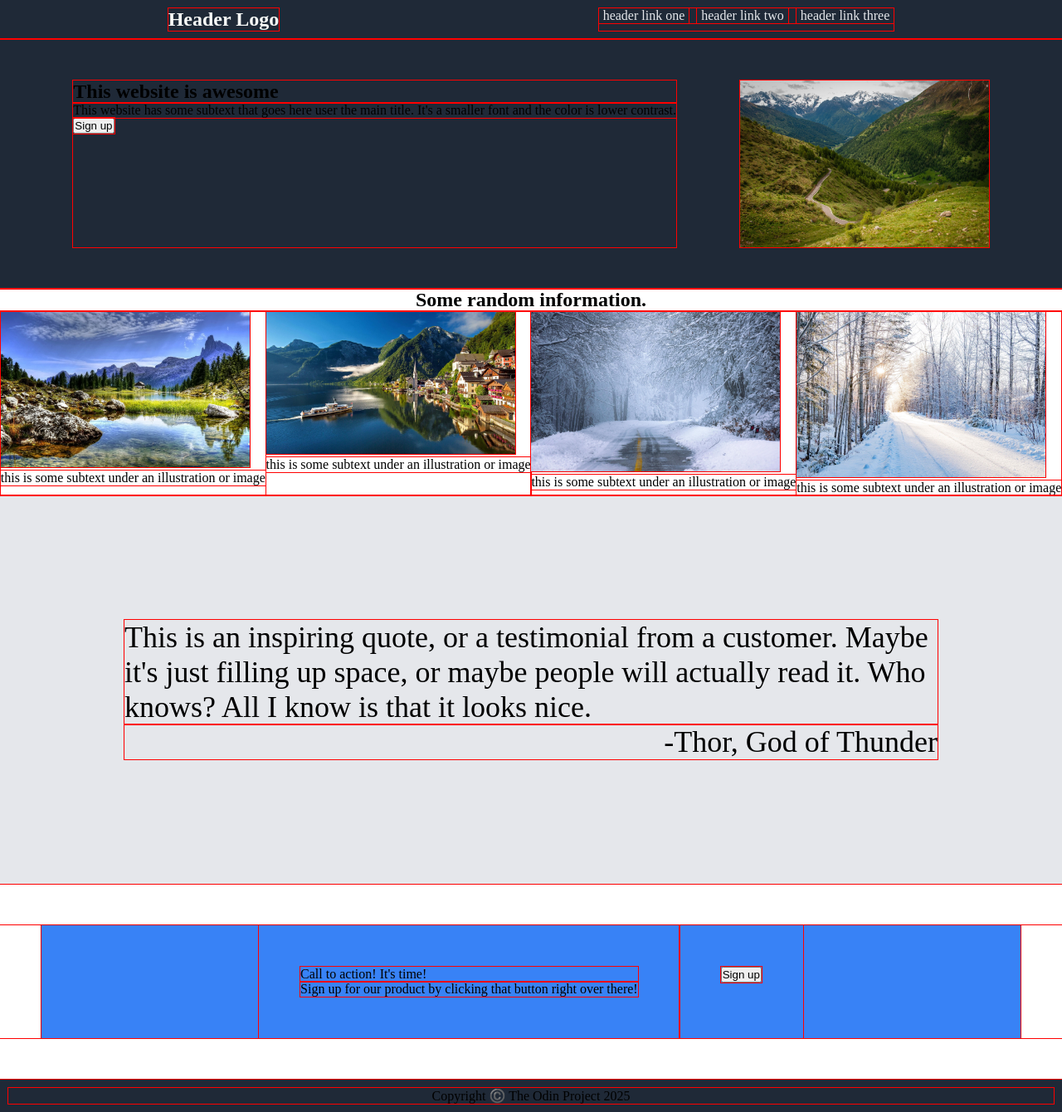
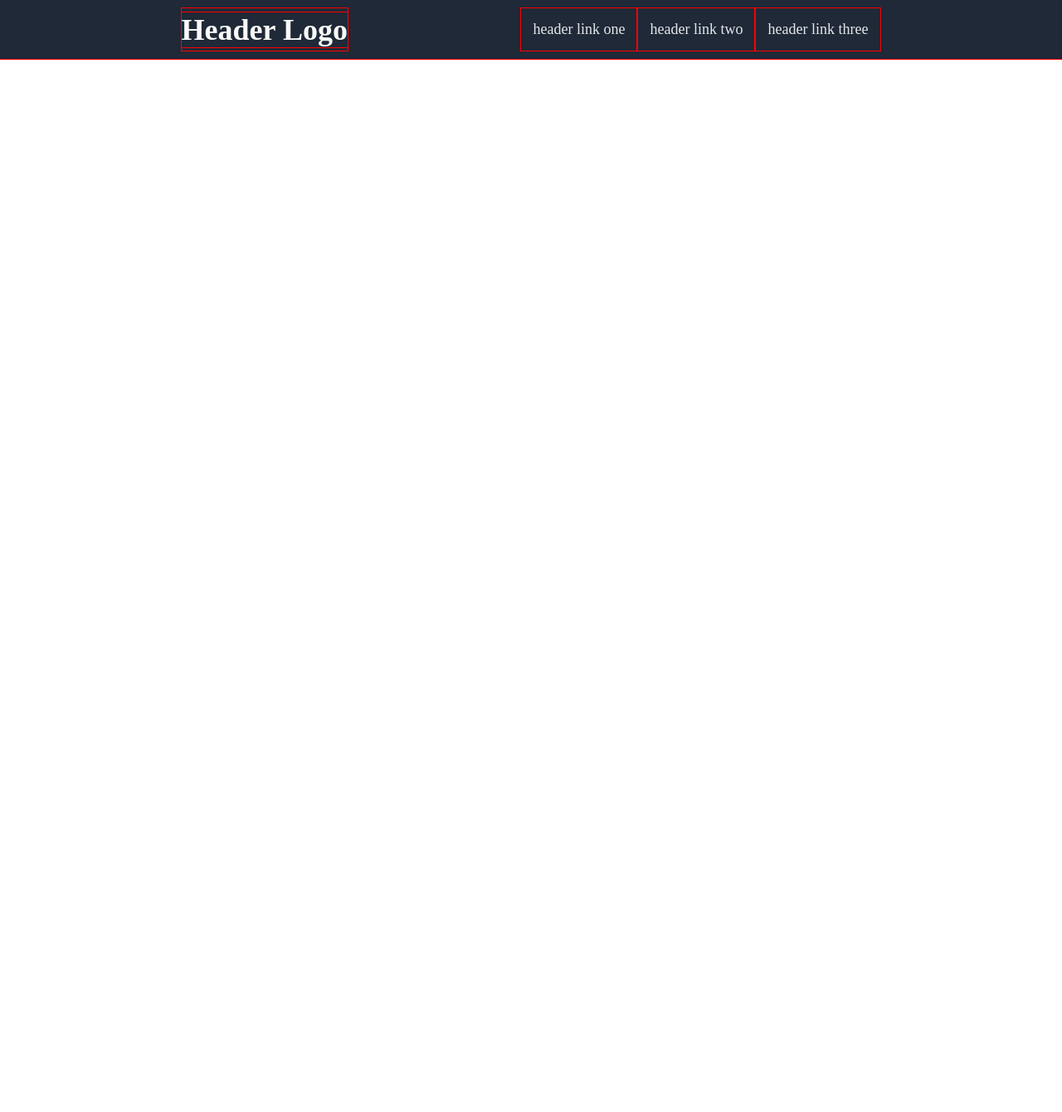
Before and after one commit to SoraK93/landing-page-project, a plain HTML site: page index.html in a window 1280 px wide. Shown: the whole page at 83% size. After the commit the page ends 800 px from the top, so only its background shows below. Drawn offline with Linux system fonts and the light colour scheme.

Commit message:
MINOR MODIFICATION TO INDEX.HTML, NAV STYLE UPDATE

```diff
--- a/css/style.css
+++ b/css/style.css
@@ -1,93 +1,32 @@
-:root{
-    --dark-background-color: #1F2937;
-    --white-text: #F9FAF8;
-    --light-grey-background-color: #E5E7EB;
-    --button-color: #3882F6;
-    --dark-text-color: #1F2937;
-}
+@import url('https://fonts.googleapis.com/css2?family=Roboto:ital,wght@0,100..900;1,100..900&display=swap');
+@import './utility.css';
+
 *{
     margin: 0;
     padding: 0;
     box-sizing: border-box;
     outline: 1px solid red;
+    font-family: "robote";
 }
 
-/* NavBar */
-li{
-    list-style-type: none;
-}
+/* Nav Section */
 .nav{
-    background-color: var(--dark-background-color);
+    display: flex;
+    justify-content: space-evenly;
     padding: 10px;
-    display: flex;
-    justify-content: space-around;
 }
 .nav-header-logo{
-    color: var(--white-text);
+    display: flex;
+    align-items: center;
+}
+.nav-header-links{
+    display: flex;
+    align-items: center;
 }
 .nav-header-links ul{
-    color: var(--light-grey-background-color);
     display: flex;
-    gap: 10px;
 }
-.nav-header-links ul li{
-    padding: 0 5px;
+.nav-header-links li{
+    list-style-type: none;
+    padding: 15px;
 }
-
-/* Intro Section */
-#intro{
-    display: flex;
-    padding: 50px;
-    justify-content: space-around;
-    background-color: var(--dark-background-color);
-}
-
-
-/* Extra Info Section */
-#extra-info h2{
-    text-align: center;
-}
-.info-box{
-    display: flex;
-    justify-content: space-evenly;
-}
-img{
-    width: 300px;
-}
-
-/* Quote Section */
-.quote{
-    background-color: var(--light-grey-background-color);
-    font-size: 36px;
-    padding: 150px;
-}
-.quote p{
-    font-style: "light italic";
-}
-.quote p:nth-child(2){
-    text-align: end;
-}
-
-/* Call-to-action */
-.call-to-action{
-    background-color: var(--button-color);
-    margin: 50px;
-    display: flex;
-    justify-content: center;
-    flex: 1;
-}
-.call-to-action>div{
-    padding: 50px;
-}
-.call-to-action div:nth-child(2){
-    height: auto;
-}
-
-/* footer */
-footer{
-    padding: 10px;
-    background-color: var(--dark-background-color);
-}
-footer p{
-    text-align: center;
-}
--- a/index.html
+++ b/index.html
@@ -8,11 +8,11 @@
   </head>
   <body>
     <header>
-      <nav class="nav">
-        <div class="nav-header-logo">
+      <nav class="nav dark-bg">
+        <div class="nav-header-logo mt-size white-text">
           <h2>Header Logo</h2>
         </div>
-        <div class="nav-header-links">
+        <div class="nav-header-links st-size grey-text">
           <ul>
             <li>header link one</li>
             <li>header link two</li>
@@ -21,17 +21,16 @@
         </div>
       </nav>
     </header>
-    <main>
-      <section id="intro">
+    <!-- <main>
+      <section id="intro" class="dark-bg">
         <div>
-          <h1 class="intro-heading">This website is awesome</h1>
+          <h1 class="intro-heading lt-size bold">This website is awesome</h1>
           <p clss="intro-para">
             This website has some subtext that goes here user the main title.
             It's a smaller font and the color is lower contrast.
           </p>
           <button class="intro-button">Sign up</button>
         </div>
-        <!-- Put a nature image here -->
         <img src="./assets/nature-6799071_1920.jpg" alt="" class="intro-img"/>
       </section>
       <section id="extra-info">
@@ -83,6 +82,6 @@
     </main>
     <footer>
       <p>Copyright ©️ The Odin Project 2025</p>
-    </footer>
+    </footer> -->
   </body>
 </html>
```
